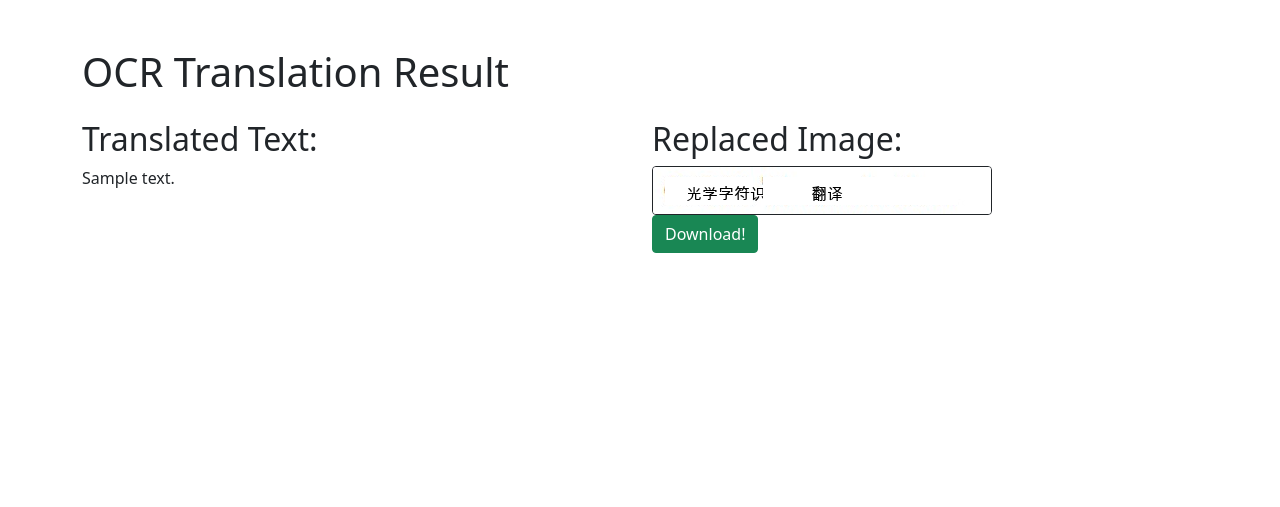
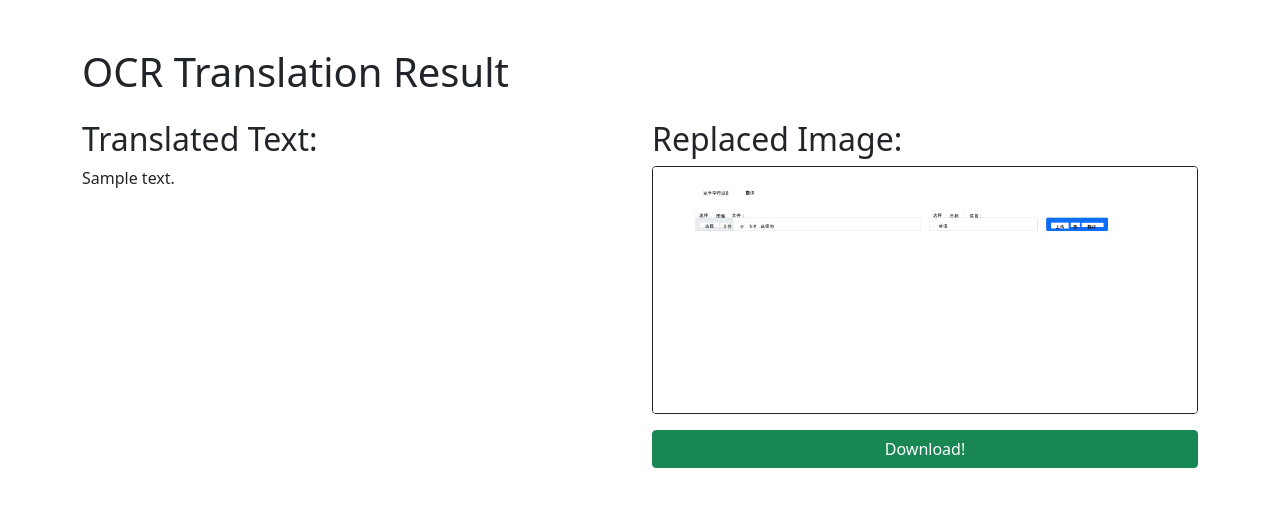
Before and after one commit to rykn1/ESD-Project-G9T2, a Flask app: template Frontend/templates/result.html in a window 1280 px wide. Shown: the top 507 px of the page. Run offline with Flask 3, Linux system fonts and the light colour scheme; the template is opened without the code that fills it: most values are stand-ins (such as "Sample title", 1, 10 or a date in 2020).

Commit message:
modified the bootstrap for result.html

```diff
--- a/ocr_orchestrator/templates/result.html
+++ b/ocr_orchestrator/templates/result.html
@@ -9,6 +9,11 @@
     integrity='sha384-EVSTQN3/azprG1Anm3QDgpJLIm9Nao0Yz1ztcQTwFspd3yD65VohhpuuCOmLASjC'
     crossorigin='anonymous'>
     <title>OCR Translation Result</title>
+    <style>
+        .download-btn{
+            width: 100%;
+        }
+    </style>
 </head>
 <body>
     <div class="container">
@@ -20,10 +25,14 @@
             </div>
             <div class="col-md-6">
                 <h2>Replaced Image:</h2>
-                <img src="../static/replaced_image.png" alt="Replaced Image" class="img-fluid border border-dark rounded">
-                <form action="/download" method="get">
-                    <button type="submit" class="btn btn-success">Download!</button>
-                </form>
+                <div class="d-flex">
+                    <div>
+                        <img src="../static/replaced_image.png" alt="Replaced Image" class="img-fluid border border-dark rounded">
+                        <form action="/download" method="get" class="mt-3">
+                            <button type="submit" class="btn btn-success download-btn">Download!</button>
+                        </form>
+                    </div>
+                </div>
             </div>
         </div>
     </div>
```
Also changed, not shown: ocr_orchestrator/static/processed_image.jpg, ocr_orchestrator/static/replaced_image.png, ocr_orchestrator/static/uploaded_image.jpg.
